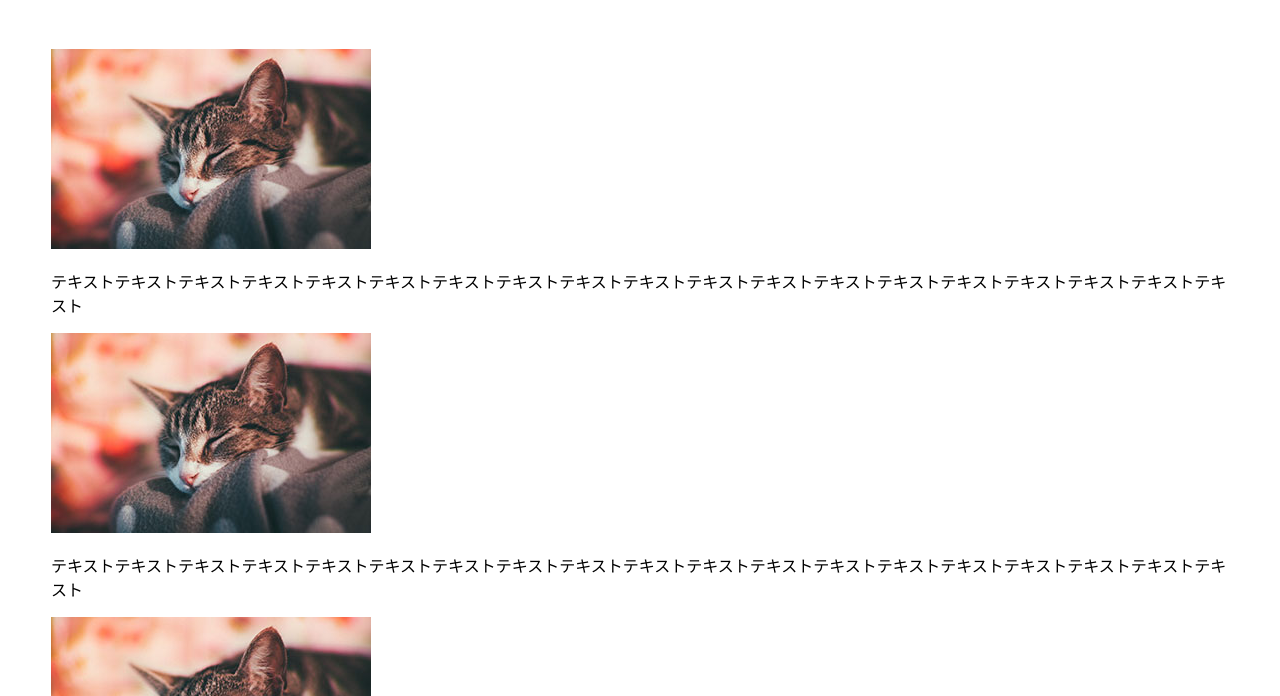
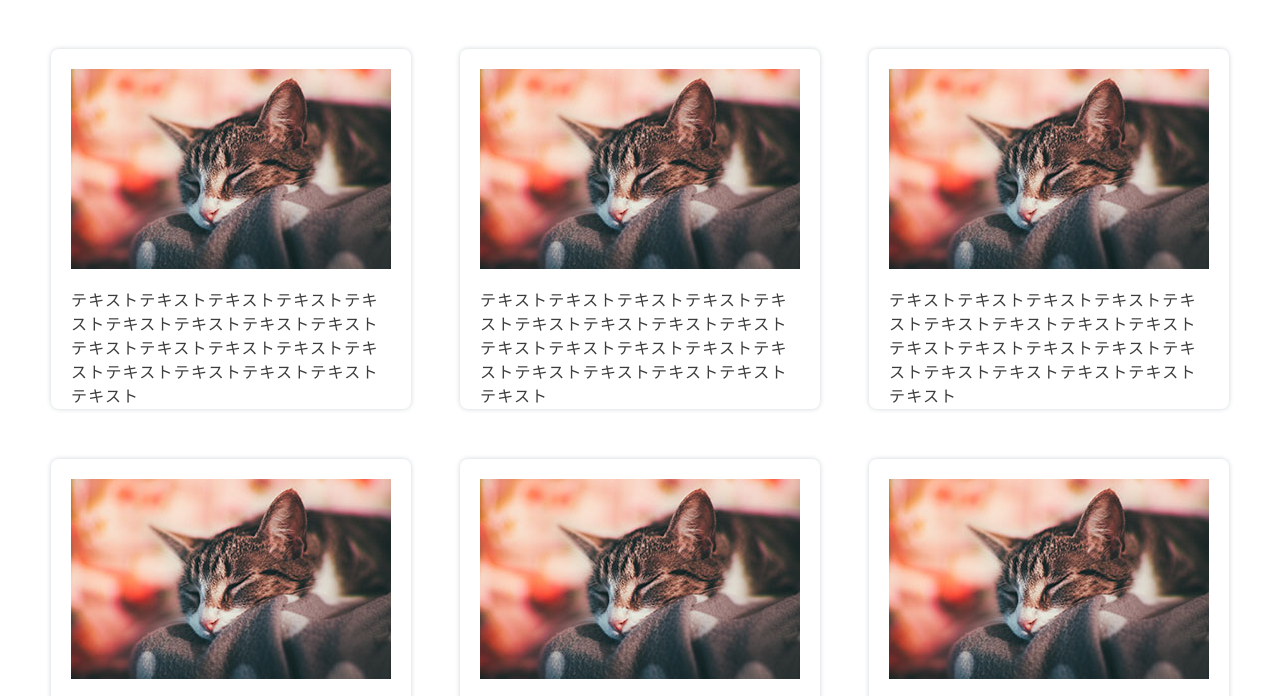
Before and after one commit to igsr5/note0_practice, a plain HTML site: page index.html in a window 1280 px wide. Shown: the part 437-1133 px from the top of the page. Drawn offline with Linux system fonts and the light colour scheme.

Commit message:
記事一覧部分完成

```diff
--- a/index.html
+++ b/index.html
@@ -33,7 +33,7 @@
                 <span></span>
                 <h2>Headline</h2>
             </div>
-            <ul>
+            <ul class="note-items">
                 <li>
                     <img src="img/cat.png" alt="">
                     <p>テキストテキストテキストテキストテキストテキストテキストテキストテキストテキストテキストテキストテキストテキストテキストテキストテキストテキストテキスト</p>
--- a/main.css
+++ b/main.css
@@ -76,3 +76,36 @@ header li {
     height: 26px;
     background-color: #2a7eb1;
 }
+
+.note-items {
+    display: flex;
+    justify-content: space-between;
+    flex-wrap: wrap;
+    padding-bottom: 110px;
+}
+
+.note-items li {
+    width: 360px;
+    height: 360px;
+    padding: 20px;
+    margin-bottom: 50px;
+    box-sizing: border-box;
+    border-radius: 8px;
+    box-shadow: 0 0 5px rgba(17, 51, 72, 0.2);
+}
+
+.note-items img {
+    width: 320px;
+    height: 200px;
+    margin-bottom: 20px;
+    vertical-align: bottom;
+}
+
+.note-items p {
+    margin: 0;
+    font-family: 游ゴシック;
+    font-size: 16px;
+    line-height: 1.5;
+    letter-spacing: 0.075em;
+    color: #3c3c3c;
+}
```
